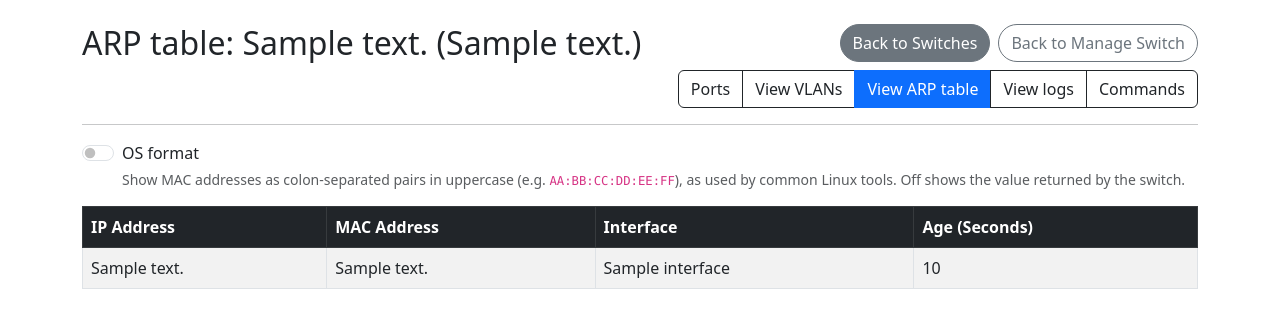
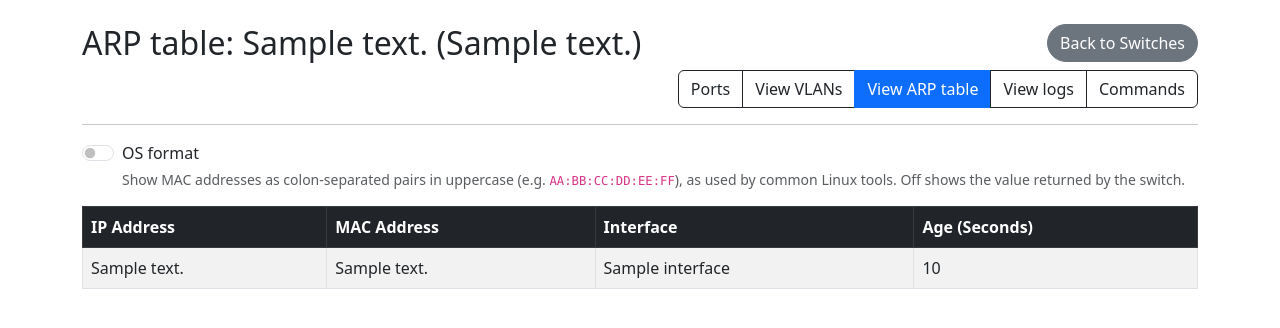
Before and after one commit to joeldavis84/switchport-management, a Flask app: template app/templates/arp_table.html in a window 1280 px wide. Shown: the part 56-384 px from the top of the page. Run offline with Flask 3, Linux system fonts and the light colour scheme; tables that the repository leaves empty hold one stand-in row (values such as "Sample post"); the template is opened without the code that fills it: values that come from a table or form of the project are taken from there, most other values are stand-ins (such as "Sample title", 1, 10 or a date in 2020).

Commit message:
Remove 'Back to Manage Switch' button from navigation in multiple templates for cleaner UI: Updated arp_table.html, vlan_table.html, vlan_detail.html, switch_logs.html, and switch_commands.html to streamline navigation options.

```diff
--- a/app/templates/arp_table.html
+++ b/app/templates/arp_table.html
@@ -5,7 +5,6 @@
     <div class="d-flex flex-column align-items-end gap-2">
         <div class="d-inline-flex flex-wrap gap-2 justify-content-end" role="group" aria-label="Back navigation">
             <a href="{{ url_for('switches.index') }}" class="btn btn-secondary rounded-pill">Back to Switches</a>
-            <a href="{{ url_for('switches.manage_switch', id=switch.id) }}" class="btn btn-outline-secondary rounded-pill">Back to Manage Switch</a>
         </div>
         <div class="btn-group submenu-items" role="group" aria-label="Navigation">
             <a href="{{ url_for('switches.manage_switch', id=switch.id) }}" class="btn btn-outline-dark">Ports</a>
--- a/app/templates/switch_commands.html
+++ b/app/templates/switch_commands.html
@@ -6,7 +6,6 @@
     <div class="d-flex flex-column align-items-end gap-2">
         <div class="d-inline-flex flex-wrap gap-2 justify-content-end" role="group" aria-label="Back navigation">
             <a href="{{ url_for('switches.index') }}" class="btn btn-secondary rounded-pill">Back to Switches</a>
-            <a href="{{ url_for('switches.manage_switch', id=switch.id) }}" class="btn btn-outline-secondary rounded-pill">Back to Manage Switch</a>
         </div>
         <div class="btn-group submenu-items" role="group" aria-label="Navigation">
             <a href="{{ url_for('switches.manage_switch', id=switch.id) }}" class="btn btn-outline-dark">Ports</a>
--- a/app/templates/switch_logs.html
+++ b/app/templates/switch_logs.html
@@ -14,7 +14,6 @@
     <div class="d-flex flex-column align-items-end gap-2">
         <div class="d-inline-flex flex-wrap gap-2 justify-content-end" role="group" aria-label="Back navigation">
             <a href="{{ url_for('switches.index') }}" class="btn btn-secondary rounded-pill">Back to Switches</a>
-            <a href="{{ url_for('switches.manage_switch', id=switch.id) }}" class="btn btn-outline-secondary rounded-pill">Back to Manage Switch</a>
         </div>
         <div class="btn-group submenu-items" role="group" aria-label="Navigation">
             <a href="{{ url_for('switches.manage_switch', id=switch.id) }}" class="btn btn-outline-dark">Ports</a>
--- a/app/templates/vlan_detail.html
+++ b/app/templates/vlan_detail.html
@@ -24,7 +24,6 @@
     <div class="d-flex flex-column align-items-end gap-2">
         <div class="d-inline-flex flex-wrap gap-2 justify-content-end" role="group" aria-label="Back navigation">
             <a href="{{ url_for('switches.index') }}" class="btn btn-secondary rounded-pill">Back to Switches</a>
-            <a href="{{ url_for('switches.manage_switch', id=switch.id) }}" class="btn btn-outline-secondary rounded-pill">Back to Manage Switch</a>
         </div>
         <div class="btn-group submenu-items" role="group" aria-label="Navigation">
             <a href="{{ url_for('switches.manage_switch', id=switch.id) }}" class="btn btn-outline-dark">Ports</a>
--- a/app/templates/vlan_table.html
+++ b/app/templates/vlan_table.html
@@ -5,7 +5,6 @@
     <div class="d-flex flex-column align-items-end gap-2">
         <div class="d-inline-flex flex-wrap gap-2 justify-content-end" role="group" aria-label="Back navigation">
             <a href="{{ url_for('switches.index') }}" class="btn btn-secondary rounded-pill">Back to Switches</a>
-            <a href="{{ url_for('switches.manage_switch', id=switch.id) }}" class="btn btn-outline-secondary rounded-pill">Back to Manage Switch</a>
         </div>
         <div class="btn-group submenu-items" role="group" aria-label="Navigation">
             <a href="{{ url_for('switches.manage_switch', id=switch.id) }}" class="btn btn-outline-dark">Ports</a>
```
